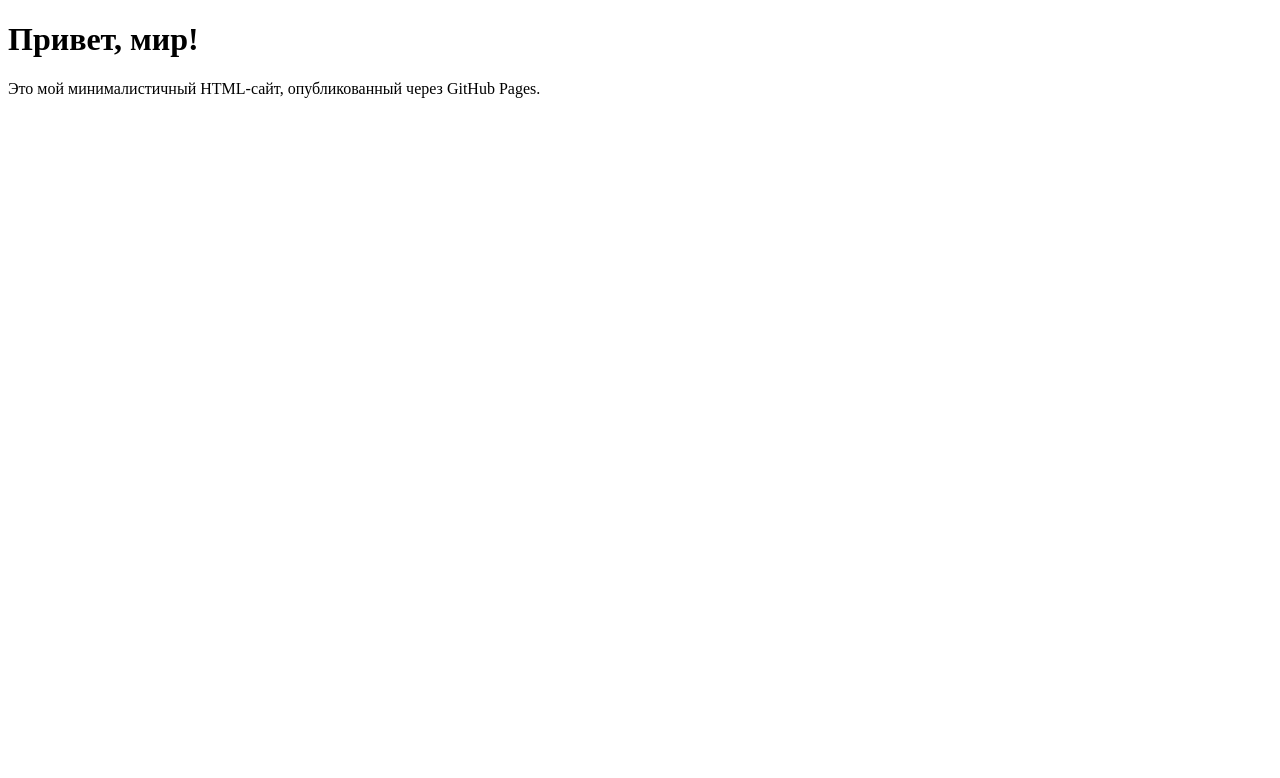
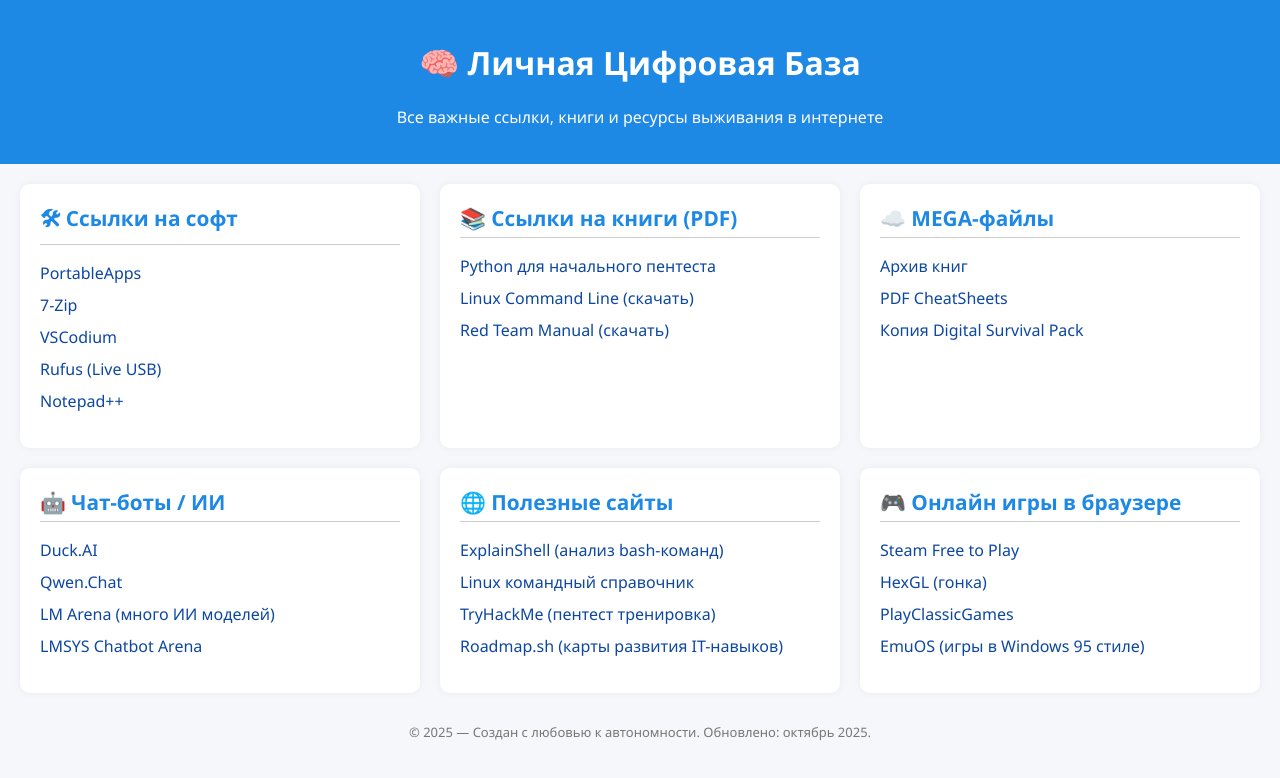
Before and after one commit to GERYGUY/my-site-kontrol-10-ss, a plain HTML site: page index.html in a window 1280 px wide. Drawn offline with Linux system fonts and the light colour scheme.

Commit message:
Update index.html

```diff
--- a/index.html
+++ b/index.html
@@ -1,11 +1,150 @@
 <!DOCTYPE html>
-<html>
-  <head>
-    <meta charset="UTF-8">
-    <title>Мой сайт</title>
-  </head>
-  <body>
-    <h1>Привет, мир!</h1>
-    <p>Это мой минималистичный HTML-сайт, опубликованный через GitHub Pages.</p>
-  </body>
+<html lang="ru">
+<head>
+  <meta charset="UTF-8">
+  <meta name="viewport" content="width=device-width, initial-scale=1">
+  <title>🧠 Цифровая База | Survival Hub</title>
+  <style>
+    body {
+      font-family: 'Segoe UI', sans-serif;
+      background: #f5f7fa;
+      color: #222;
+      margin: 0;
+      padding: 0;
+    }
+    header {
+      background-color: #1e88e5;
+      color: white;
+      padding: 20px;
+      text-align: center;
+    }
+    main {
+      display: flex;
+      flex-wrap: wrap;
+      padding: 20px;
+      gap: 20px;
+      justify-content: space-around;
+    }
+    .column {
+      flex: 1 1 300px;
+      background: white;
+      border-radius: 10px;
+      box-shadow: 0 0 8px rgba(0,0,0,0.05);
+      padding: 20px;
+    }
+    h2 {
+      margin-top: 0;
+      color: #1e88e5;
+      font-size: 1.3em;
+      border-bottom: 1px solid #ccc;
+      padding-bottom: 5px;
+    }
+    ul {
+      list-style: none;
+      padding-left: 0;
+    }
+    li {
+      margin-bottom: 10px;
+    }
+    a {
+      color: #0d47a1;
+      text-decoration: none;
+    }
+    a:hover {
+      text-decoration: underline;
+    }
+    footer {
+      text-align: center;
+      padding: 10px;
+      font-size: 13px;
+      color: #777;
+    }
+
+    @media screen and (max-width: 700px) {
+      main {
+        flex-direction: column;
+        padding: 10px;
+      }
+    }
+  </style>
+</head>
+<body>
+
+<header>
+  <h1>🧠 Личная Цифровая База</h1>
+  <p>Все важные ссылки, книги и ресурсы выживания в интернете</p>
+</header>
+
+<main>
+  <!-- Колонка: Софт -->
+  <div class="column">
+    <h2>🛠 Ссылки на софт</h2>
+    <ul>
+      <li><a href="https://portableapps.com/apps" target="_blank">PortableApps</a></li>
+      <li><a href="https://www.7-zip.org/" target="_blank">7-Zip</a></li>
+      <li><a href="https://vscodium.com/" target="_blank">VSCodium</a></li>
+      <li><a href="https://rufus.ie/" target="_blank">Rufus (Live USB)</a></li>
+      <li><a href="https://notepad-plus-plus.org/" target="_blank">Notepad++</a></li>
+    </ul>
+  </div>
+
+  <!-- Колонка: Онлайн книги -->
+  <div class="column">
+    <h2>📚 Ссылки на книги (PDF)</h2>
+    <ul>
+      <li><a href="https://docdro.id/6bH5iAk" target="_blank">Python для начального пентеста</a></li>
+      <li><a href="books/Linux_Command_Line.pdf" download>Linux Command Line (скачать)</a></li>
+      <li><a href="books/Red_Team_Manual.pdf" download>Red Team Manual (скачать)</a></li>
+    </ul>
+  </div>
+
+  <!-- Колонка: MEGA -->
+  <div class="column">
+    <h2>☁️ MEGA-файлы</h2>
+    <ul>
+      <li><a href="https://mega.nz/file/Xxxxxx#КЛЮЧ1" target="_blank">Архив книг</a></li>
+      <li><a href="https://mega.nz/file/Yyyyyy#КЛЮЧ2" target="_blank">PDF CheatSheets</a></li>
+      <li><a href="https://mega.nz/file/Zzzzzz#КЛЮЧ3" target="_blank">Копия Digital Survival Pack</a></li>
+    </ul>
+  </div>
+
+  <!-- Колонка: Чат-боты -->
+  <div class="column">
+    <h2>🤖 Чат-боты / ИИ</h2>
+    <ul>
+      <li><a href="https://duck.ai" target="_blank">Duck.AI</a></li>
+      <li><a href="https://qwen.chat" target="_blank">Qwen.Chat</a></li>
+      <li><a href="https://lmarena.net/" target="_blank">LM Arena (много ИИ моделей)</a></li>
+      <li><a href="https://chat.lmsys.org/" target="_blank">LMSYS Chatbot Arena</a></li>
+    </ul>
+  </div>
+
+  <!-- Колонка: Полезное -->
+  <div class="column">
+    <h2>🌐 Полезные сайты</h2>
+    <ul>
+      <li><a href="https://explainshell.com/" target="_blank">ExplainShell (анализ bash-команд)</a></li>
+      <li><a href="https://overapi.com/linux" target="_blank">Linux командный справочник</a></li>
+      <li><a href="https://tryhackme.com/" target="_blank">TryHackMe (пентест тренировка)</a></li>
+      <li><a href="https://roadmap.sh/" target="_blank">Roadmap.sh (карты развития IT-навыков)</a></li>
+    </ul>
+  </div>
+
+  <!-- Колонка: Онлайн игры -->
+  <div class="column">
+    <h2>🎮 Онлайн игры в браузере</h2>
+    <ul>
+      <li><a href="https://store.steampowered.com/category/freetoplay/" target="_blank">Steam Free to Play</a></li>
+      <li><a href="https://hexgl.bkcore.com/" target="_blank">HexGL (гонка)</a></li>
+      <li><a href="https://playclassic.games/" target="_blank">PlayClassicGames</a></li>
+      <li><a href="https://emupedia.net/beta/emuos/" target="_blank">EmuOS (игры в Windows 95 стиле)</a></li>
+    </ul>
+  </div>
+</main>
+
+<footer>
+  &copy; 2025 — Создан с любовью к автономности. Обновлено: октябрь 2025.
+</footer>
+
+</body>
 </html>
```
